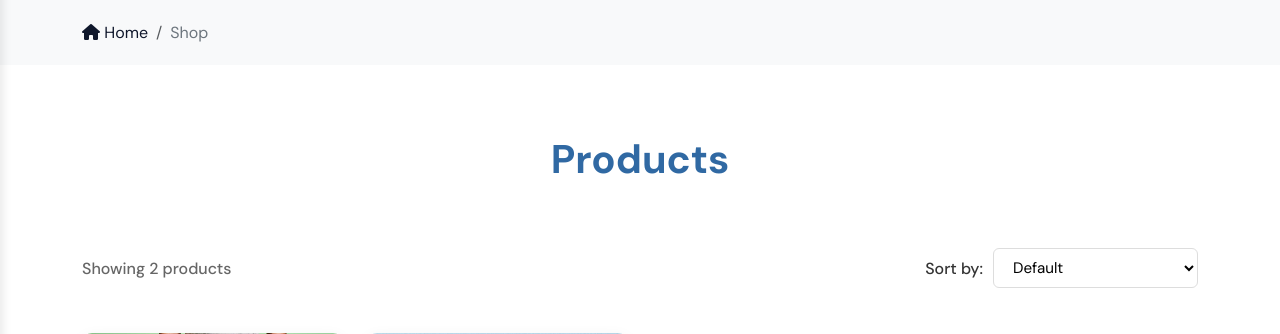
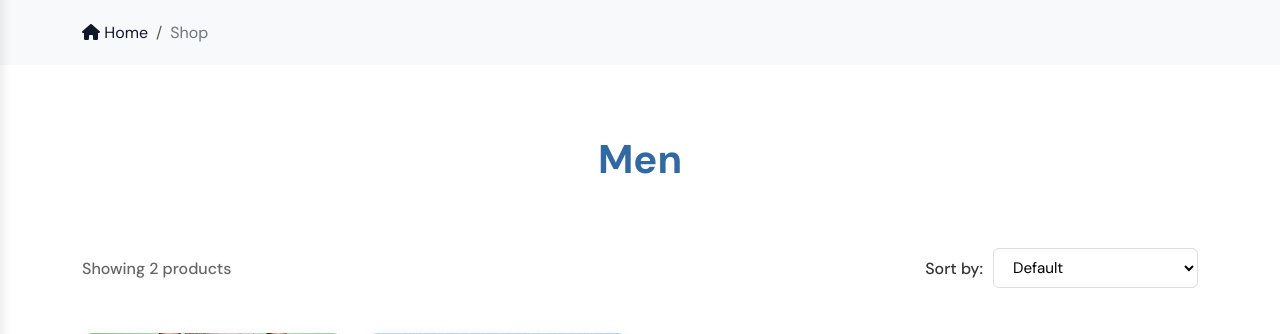
Before and after one commit to Md-Minhazul-Alam/ecommerce, a Django app: page /products/category/men/ in a window 1280 px wide. Shown: the part 180-514 px from the top of the page. Run offline with Django 5.2, Linux system fonts and the light colour scheme; data comes from the database, SQL or seed files in the repository; some libraries are stand-ins or nearby versions.

Commit message:
Category Heading Update Product Page

```diff
--- a/product/templates/product/products.html
+++ b/product/templates/product/products.html
@@ -29,7 +29,13 @@
     <!-- Product Display -->
     <section class="product-section">
         <div class="container">
-            <h2 class="section-title fade-in">Products</h2>
+            <h2 class="section-title fade-in">
+                {% if category %}
+                    {{ category.category }}
+                {% else %}
+                    Products
+                {% endif %}
+            </h2>
             <!-- Filter -->
             <div class="filter-bar">
                 <div class="showing-text">
```
